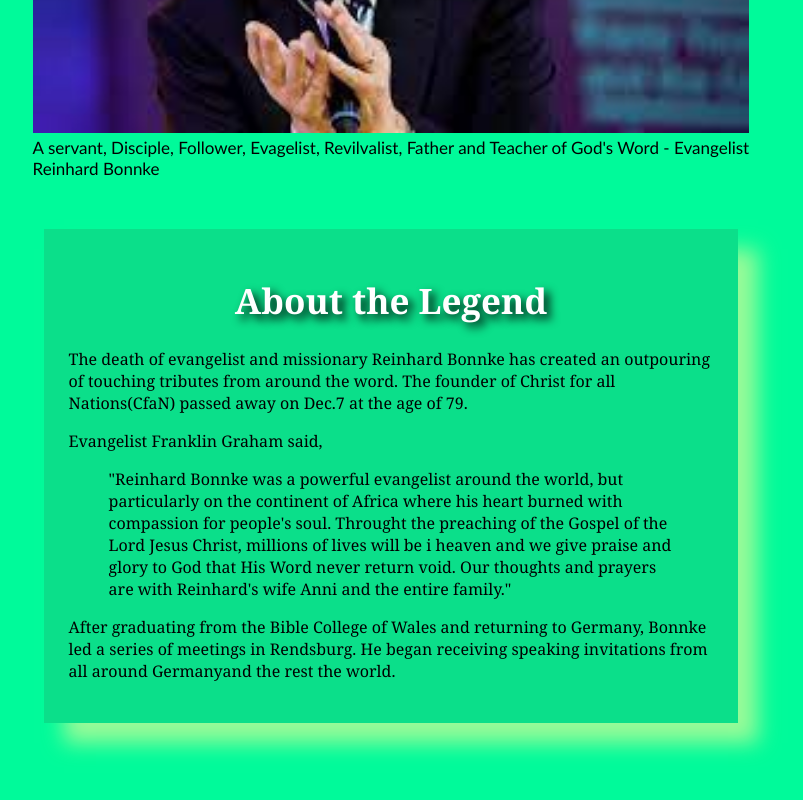
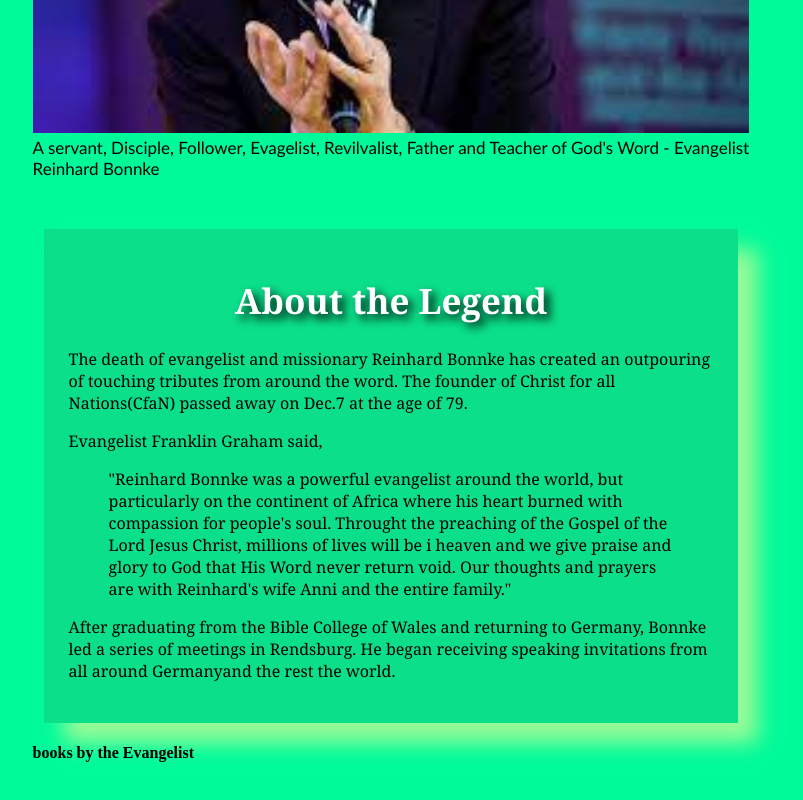
Before and after one commit to realakinolaisrael/Tribute-to-Rev-Bonnke, a plain HTML site: page tribute page IMP/index.html in a window 1280 px wide. Shown: the part 835-1635 px from the top of the page, without its empty margins (249-1052 px from the left). Drawn offline with Linux system fonts and the light colour scheme.

Commit message:
Update index.html

```diff
--- a/tribute page IMP/index.html
+++ b/tribute page IMP/index.html
@@ -36,5 +36,7 @@
 
       <p>After graduating from the Bible College of Wales and returning to Germany, Bonnke led a series of meetings in Rendsburg. He began receiving speaking invitations from all around Germanyand the rest the world.</p>
     </div>
+
+<h4>books by the Evangelist</h4>
   </body>
 </html>
```
